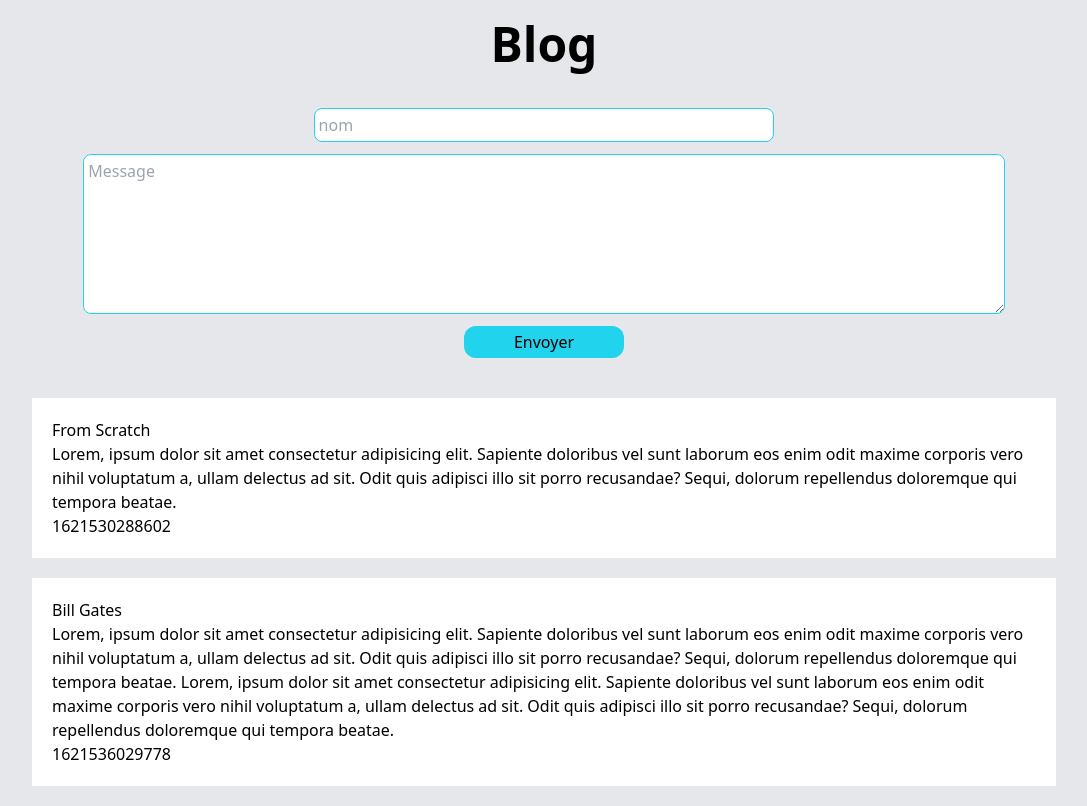
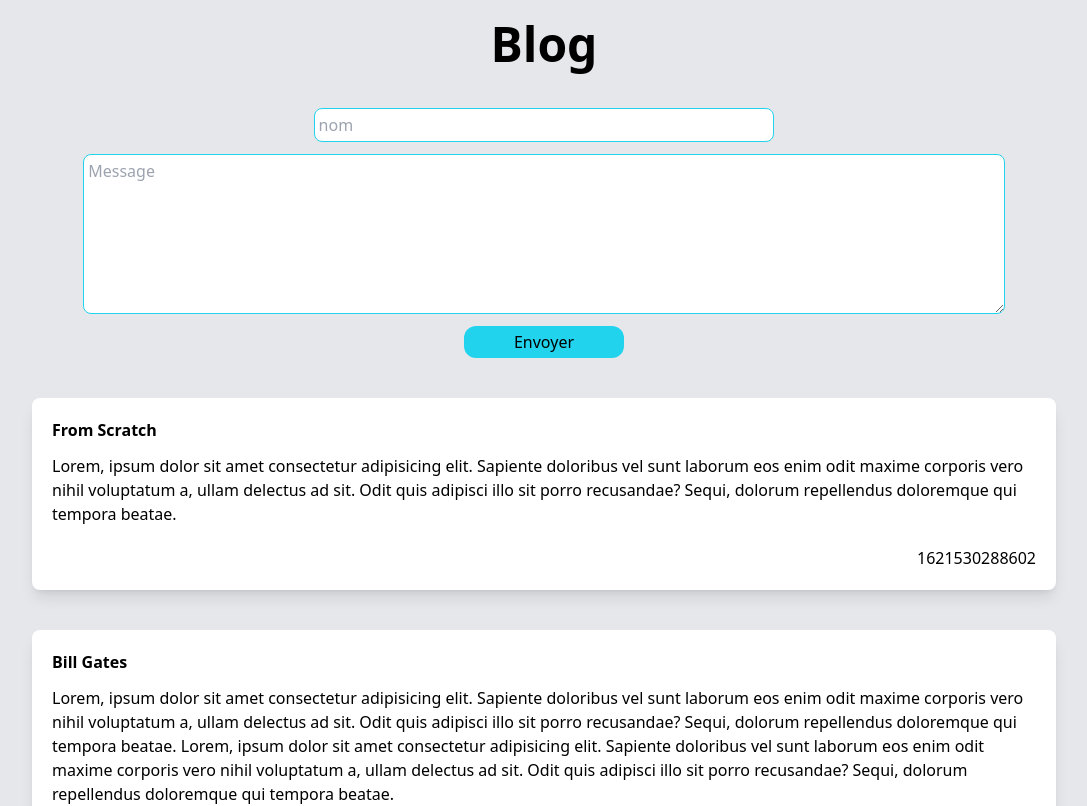
Before and after one commit to Vikito18/Exo_React, a React (Create React App) app in the folder blog/: page / in a window 1280 px wide. Shown: the top 806 px of the page, without its empty margins (96-1183 px from the left). Built offline with nearby package versions, Linux system fonts and the light colour scheme; data requests are answered from the project's data file.

Commit message:
feat : style posts

```diff
--- a/blog/src/components/Posts.js
+++ b/blog/src/components/Posts.js
@@ -15,10 +15,10 @@ const Posts = () => {
   return (
     <ul className="flex flex-col gap-5 w-[80%] ">
       {posts.map((post) => (
-        <div key={post.id} className="bg-white p-5 ">
-          <h2>{post.author}</h2>
+        <div key={post.id} className="bg-white p-5 shadow-lg mb-5 rounded-lg ">
+          <h2 className="font-extrabold mb-3">{post.author}</h2>
           <p>{post.content}</p>
-          <p>{post.date}</p>
+          <p className="flex justify-end mt-5">{post.date}</p>
         </div>
       ))}
     </ul>
```
